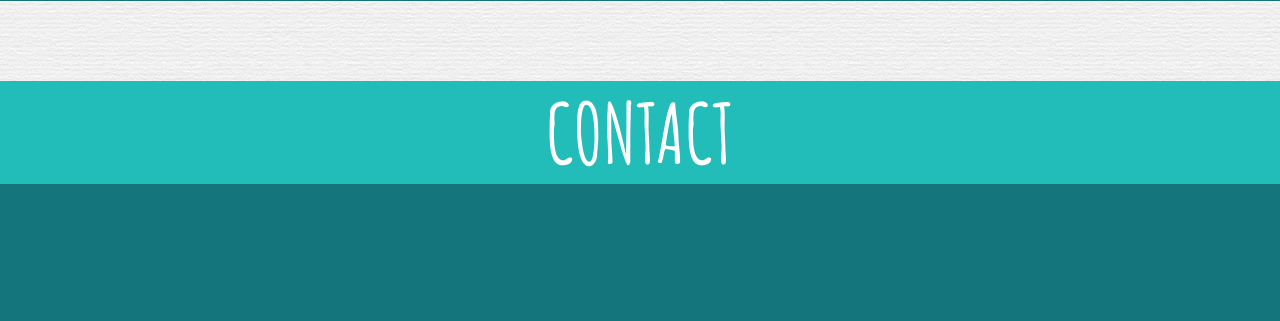
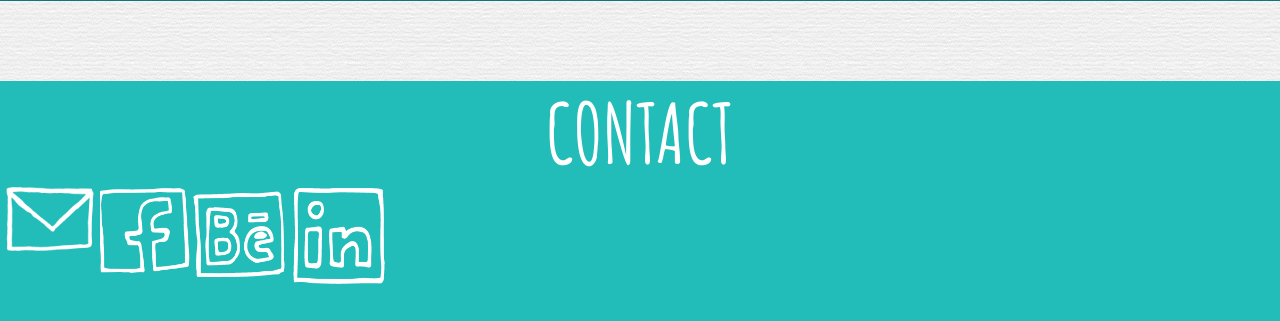
Before and after one commit to liaadele/liaadele.github.io, a PHP site: page /index.html in a window 1280 px wide. Shown: the part 1422-1743 px from the top of the page. Before the commit the page ends 1606 px from the top, so only its background shows below. Run offline with PHP 8.4, Linux system fonts and the light colour scheme; some libraries are stand-ins or nearby versions.

Commit message:
contact buttons

```diff
--- a/css.css
+++ b/css.css
@@ -78,24 +78,22 @@ a:hover {
 }
 
 .contact {
-    width: 95%;
+    width: 100%;
     margin-left: auto;
     margin-right: auto;
+    text-align: center;
 }
 
 #contactwrapper {
     width: 100%;
+    height: 30%;
     background-color:#22bcb9;
     padding: 0;
    position: relative;
    left: 0px;
    right: 0px;
    bottom: 0px;
-}
-
-.contacticon {
-    height: 55px;
-    width: 50px;
+   text-align: center;
 }
 
 .work {
@@ -281,11 +279,12 @@ width: auto;
  width: 90px;
  height:90px;
  display:block;
- background:transparent url('images/facebook.png') center top no-repeat;
+ background:transparent url('images/facebook2.png') center top no-repeat;
   -webkit-background-size: cover;
   -moz-background-size: cover;
   -o-background-size: cover;
   background-size: cover;
+  float: left;
 }
 
 .facebook:hover {
@@ -298,7 +297,7 @@ margin-bottom: 5px;
  width: 80px;
  height:100px;
  display:block;
- background:transparent url('images/cellphone.png') center top no-repeat;
+ background:transparent url('images/cellphone2.png') center top no-repeat;
   -webkit-background-size: cover;
   -moz-background-size: cover;
   -o-background-size: cover;
@@ -313,11 +312,12 @@ margin-bottom: 5px;
  width: 100px;
  height:70px;
  display:block;
- background:transparent url('images/email.png') center top no-repeat;
+ background:transparent url('images/email2.png') center top no-repeat;
   -webkit-background-size: cover;
   -moz-background-size: cover;
   -o-background-size: cover;
   background-size: cover;
+  float: left;
 }
 
 .email:hover {
@@ -333,6 +333,7 @@ margin-bottom: 5px;
   -moz-background-size: cover;
   -o-background-size: cover;
   background-size: cover;
+  float: left;
 }
 .behance:hover {
    background-image: url('images/behance.png');
@@ -343,31 +344,16 @@ margin-bottom: 5px;
  width: 100px;
  height:100px;
  display:block;
- background:transparent url('images/linkedin.png') center top no-repeat;
+ background:transparent url('images/linkedin2.png') center top no-repeat;
   -webkit-background-size: cover;
   -moz-background-size: cover;
   -o-background-size: cover;
   background-size: cover;
+  float: left;
 }
 
 .linkedin:hover {
    background-image: url('images/linkedin2.png');
-}
-
-.getaholdofme {
-  width: 10%;
-  height: 200px;
-  float: left;
-  font-family: 'Amatic SC', cursive;
-   font-size: 2em;
-   color: #fff;
-   font-weight: bold;
-   line-height: 30px;
-}
-
-.mysocialmedia {
-  width: 50%;
-  float: left;
 }
 
 .profilepic {
--- a/index.html
+++ b/index.html
@@ -89,18 +89,11 @@ Illustrator + Photoshop + Dreamweaver + HTML + CSS + jQuery + Mac & Windows<br>
 <div id="contactwrapper">
 <div class="headerblue">CONTACT</div>
 <div class="contact">
-	<!--
-<div class="getaholdofme">
-<a href="mailto:lia.adele@designsby.la" class="email"></a> lia.adele@<br>designsby.la
-<a href="http://www.google.com" class="cellphone"></a> 248-410-5181
-</div>
-<div class="mysocialmedia">
+<a href="mailto:lia.adele@designsby.la" class="email"></a>
 <a href="http://www.google.com" class="facebook"></a>
 <a href="http://www.google.com" class="behance"></a>
 <a href="http://www.google.com" class="linkedin"></a>
-
 </div>
--->
 </div>
 </div>
 
```
